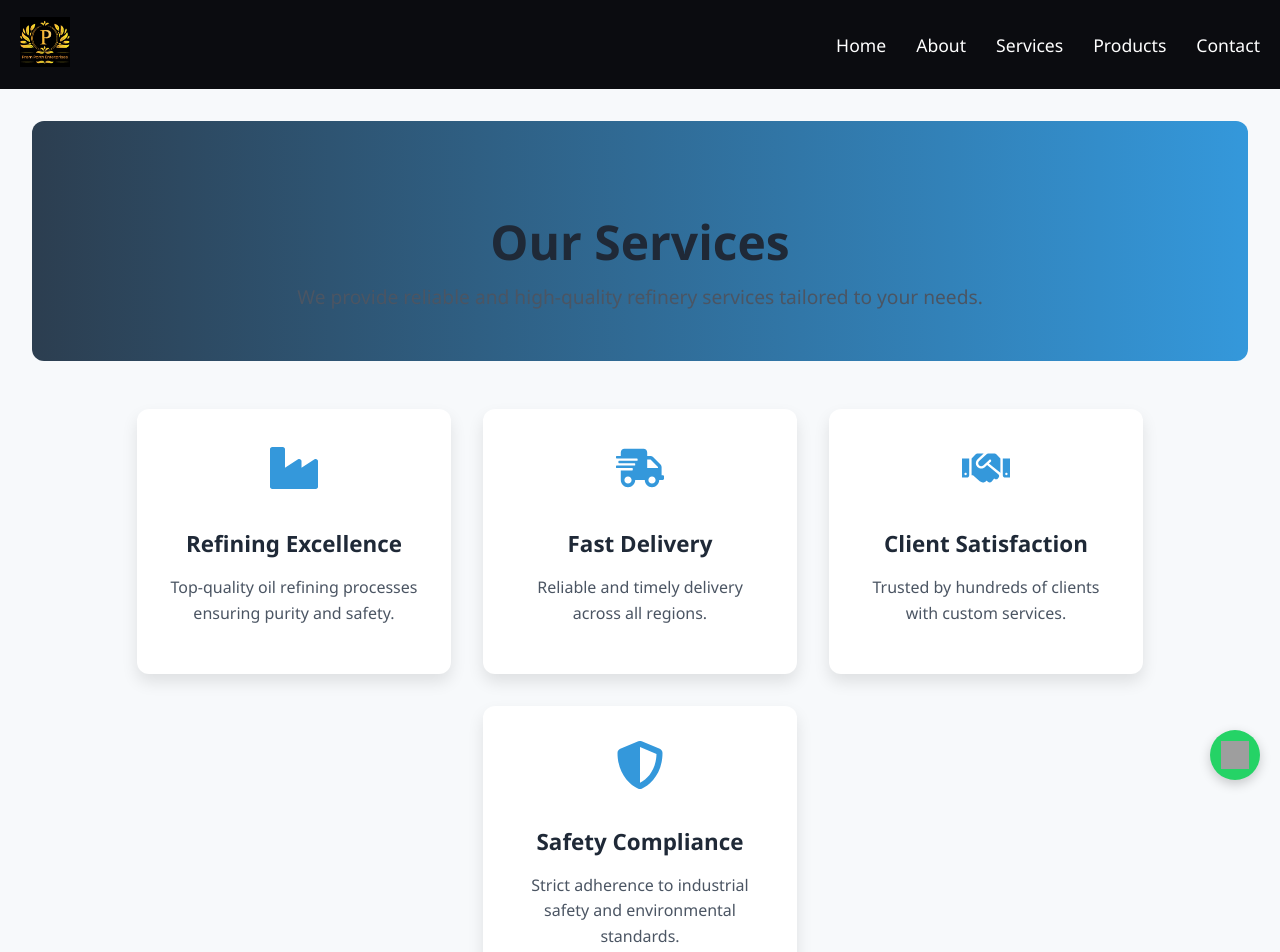
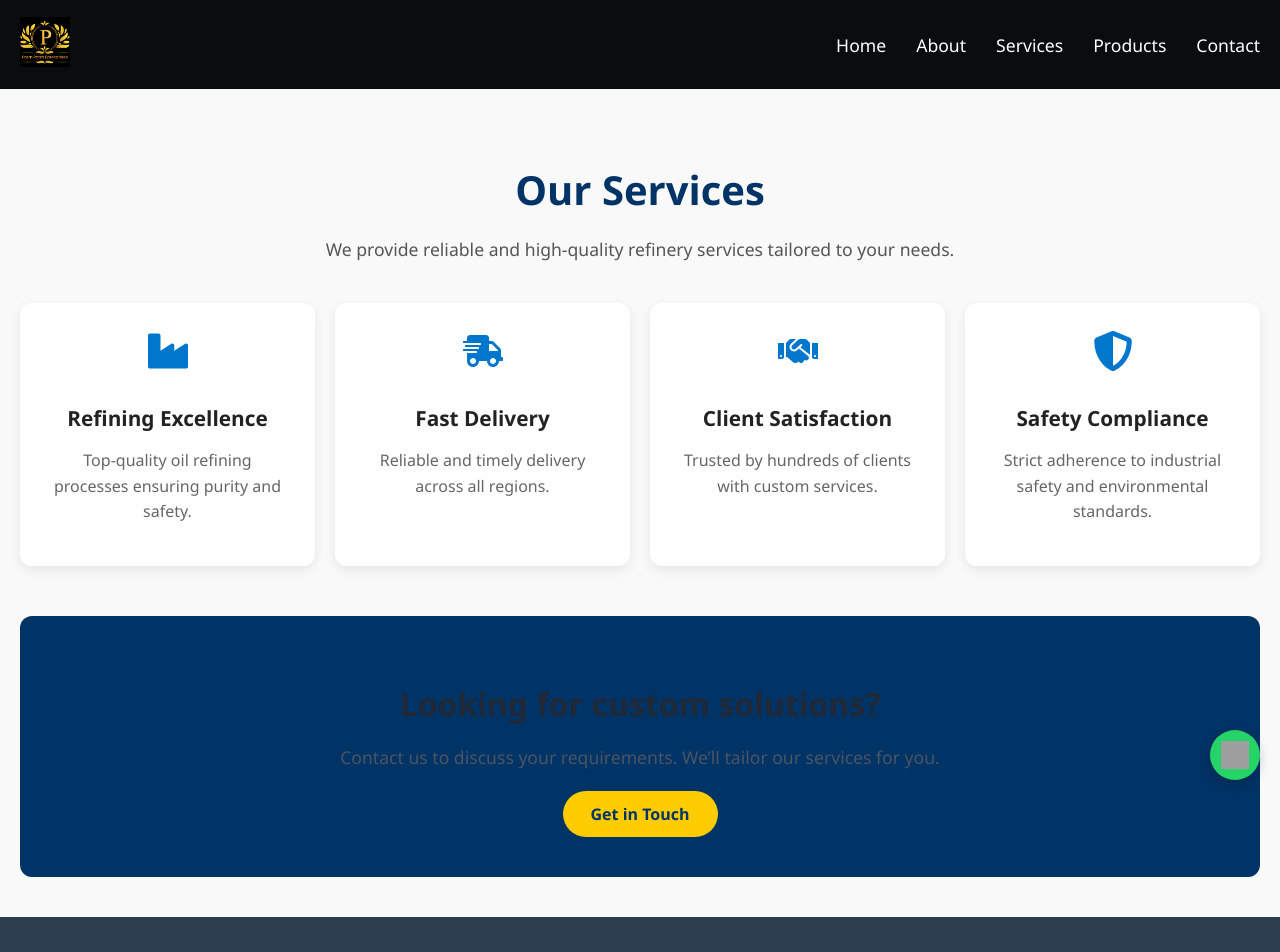
Before and after one commit to abhishekkumar12344/Oil-Refinery-And-Food-Products, a React (Vite) app: page /services in a window 1280 px wide. Shown: the top 952 px of the page. Built offline with nearby package versions, Linux system fonts and the light colour scheme; grey boxes are pictures that could not be loaded.

Commit message:
Added new animation to service page  and fixed contact form

```diff
--- a/src/pages/Services.css
+++ b/src/pages/Services.css
@@ -1,95 +1,118 @@
+/* General container */
 .services-container {
-  font-family: 'Segoe UI', Tahoma, Geneva, Verdana, sans-serif;
-  padding: 2rem;
-  background: #f7f9fb;
-  color: #2c3e50;
+  font-family: 'Segoe UI', sans-serif;
+  color: #333;
+  padding: 40px 20px;
+  background-color: #f9f9f9;
 }
 
+/* Hero Section */
 .services-hero {
   text-align: center;
-  padding: 3rem 1rem;
-  background: linear-gradient(to right, #2c3e50, #3498db);
-  color: white;
-  border-radius: 12px;
+  margin-bottom: 40px;
 }
 
 .services-hero h1 {
-  font-size: 3rem;
-  margin-bottom: 0.5rem;
+  font-size: 2.5rem;
+  color: #003366;
+  margin-bottom: 10px;
 }
 
 .services-hero p {
-  font-size: 1.2rem;
-  max-width: 700px;
-  margin: 0 auto;
+  font-size: 1.1rem;
+  color: #555;
 }
 
+/* Cards Section */
 .services-cards {
-  display: flex;
-  flex-wrap: wrap;
-  gap: 2rem;
-  justify-content: center;
-  padding: 3rem 0;
+  display: grid;
+  grid-template-columns: repeat(auto-fit, minmax(260px, 1fr));
+  gap: 20px;
+  margin-bottom: 50px;
 }
 
 .services-card {
-  background: white;
+  background-color: white;
+  padding: 25px;
   border-radius: 12px;
-  padding: 2rem;
-  box-shadow: 0 8px 16px rgba(0,0,0,0.1);
-  width: 250px;
+  box-shadow: 0 4px 12px rgba(0,0,0,0.08);
   text-align: center;
-  transition: transform 0.3s ease, box-shadow 0.3s ease;
+  transition: transform 0.3s ease;
 }
 
 .services-card:hover {
-  transform: translateY(-10px);
-  box-shadow: 0 12px 24px rgba(0,0,0,0.15);
+  transform: translateY(-8px);
 }
 
 .services-icon {
-  font-size: 3rem;
-  color: #3498db;
-  margin-bottom: 1rem;
+  font-size: 2.5rem;
+  color: #0077cc;
+  margin-bottom: 15px;
 }
 
 .services-card h3 {
-  font-size: 1.4rem;
-  margin-bottom: 0.5rem;
+  font-size: 1.3rem;
+  color: #222;
+  margin-bottom: 10px;
 }
 
+.services-card p {
+  font-size: 1rem;
+  color: #666;
+}
+
+/* CTA Section */
 .services-cta {
+  background-color: #003366;
+  color: white;
   text-align: center;
-  background: #eaf4fd;
-  padding: 3rem 2rem;
+  padding: 40px 20px;
   border-radius: 12px;
-  margin-top: 3rem;
 }
 
 .services-cta h2 {
   font-size: 2rem;
-  margin-bottom: 1rem;
+  margin-bottom: 10px;
 }
 
+.services-cta p {
+  font-size: 1.1rem;
+  margin-bottom: 20px;
+}
+
+/* CTA Button */
 .services-cta-btn {
-  background: #3498db;
-  color: white;
-  padding: 0.8rem 2rem;
-  border-radius: 6px;
+  background-color: #ffcc00;
+  color: #003366;
+  padding: 12px 28px;
+  font-weight: bold;
+  border: none;
+  border-radius: 25px;
   text-decoration: none;
-  font-weight: bold;
-  margin-top: 1rem;
+  transition: background-color 0.3s ease, transform 0.3s ease;
   display: inline-block;
-  transition: background 0.3s ease;
 }
 
 .services-cta-btn:hover {
-  background: #2c3e50;
+  background-color: #e6b800;
+  transform: scale(1.05);
 }
 
+/* Responsive adjustments */
 @media (max-width: 768px) {
-  .services-cards {
-    flex-direction: column;
-    align-items: center;
+  .services-hero h1 {
+    font-size: 2rem;
+  }
+
+  .services-card {
+    padding: 20px;
+  }
+
+  .services-cta h2 {
+    font-size: 1.6rem;
+  }
+
+  .services-cta p {
+    font-size: 1rem;
   }
 }
--- a/src/pages/Services.jsx
+++ b/src/pages/Services.jsx
@@ -1,5 +1,9 @@
+import React, { useEffect } from 'react';
 import './Services.css';
 import { FaIndustry, FaShippingFast, FaHandshake, FaShieldAlt } from 'react-icons/fa';
+import { Link } from 'react-router-dom';
+import AOS from 'aos';
+import 'aos/dist/aos.css';
 
 const services = [
   {
@@ -25,14 +29,20 @@ const services = [
 ];
 
 const Services = () => {
+  useEffect(() => {
+    AOS.init({ duration: 1000 });
+  }, []);
+
   return (
     <div className="services-container">
-      <section className="services-hero">
+      {/* Hero Section */}
+      <section className="services-hero" data-aos="fade-down">
         <h1>Our Services</h1>
         <p>We provide reliable and high-quality refinery services tailored to your needs.</p>
       </section>
 
-      <section className="services-cards">
+      {/* Service Cards */}
+      <section className="services-cards" data-aos="fade-up">
         {services.map((service, index) => (
           <div className="services-card" key={index}>
             <div className="services-icon">{service.icon}</div>
@@ -42,10 +52,11 @@ const Services = () => {
         ))}
       </section>
 
-      <section className="services-cta">
+      {/* CTA Section */}
+      <section className="services-cta" data-aos="zoom-in">
         <h2>Looking for custom solutions?</h2>
         <p>Contact us to discuss your requirements. We’ll tailor our services for you.</p>
-        <a href="/contact" className="services-cta-btn">Get in Touch</a>
+        <Link to="/contact" className="services-cta-btn">Get in Touch</Link>
       </section>
     </div>
   );
```
